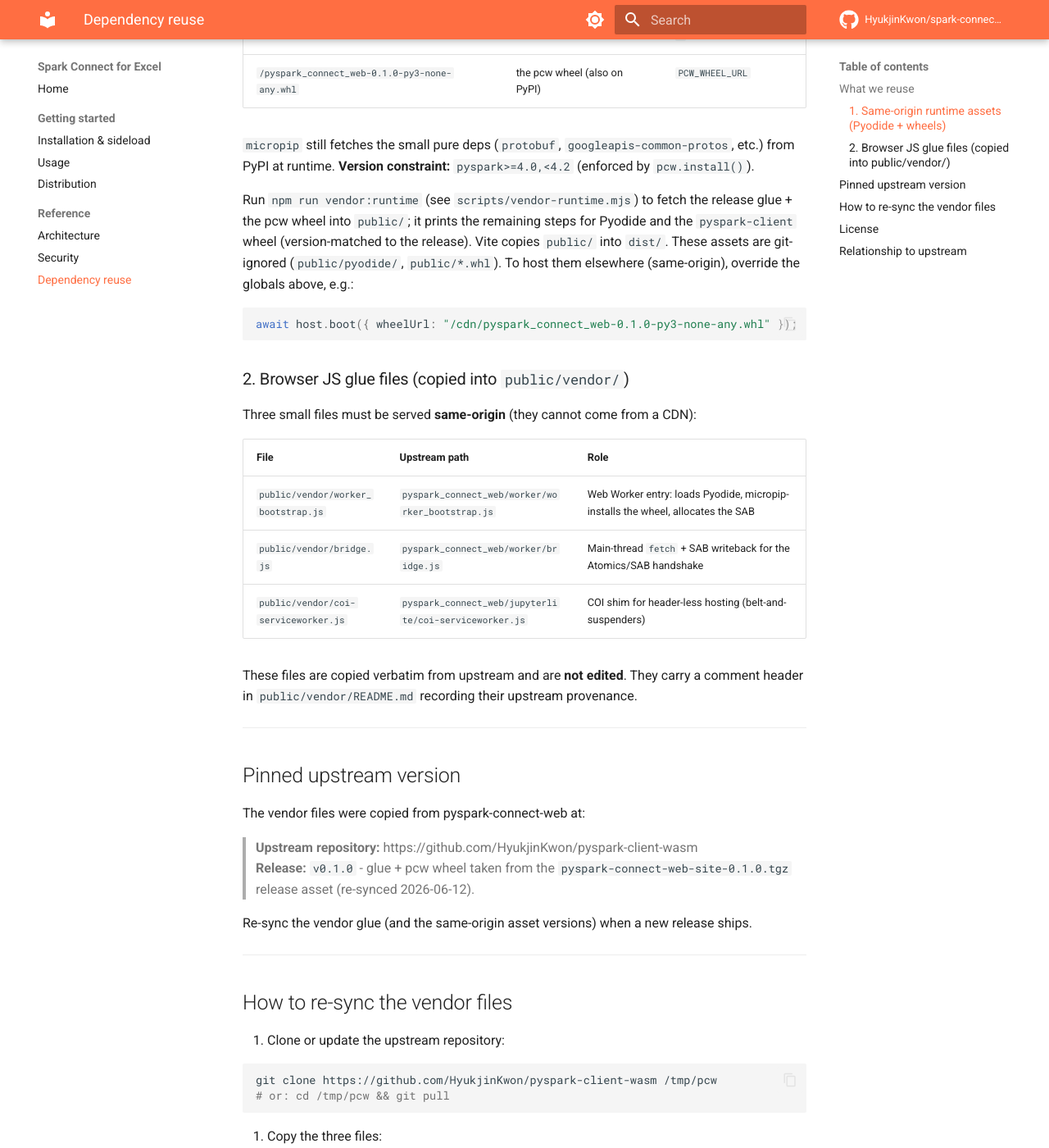
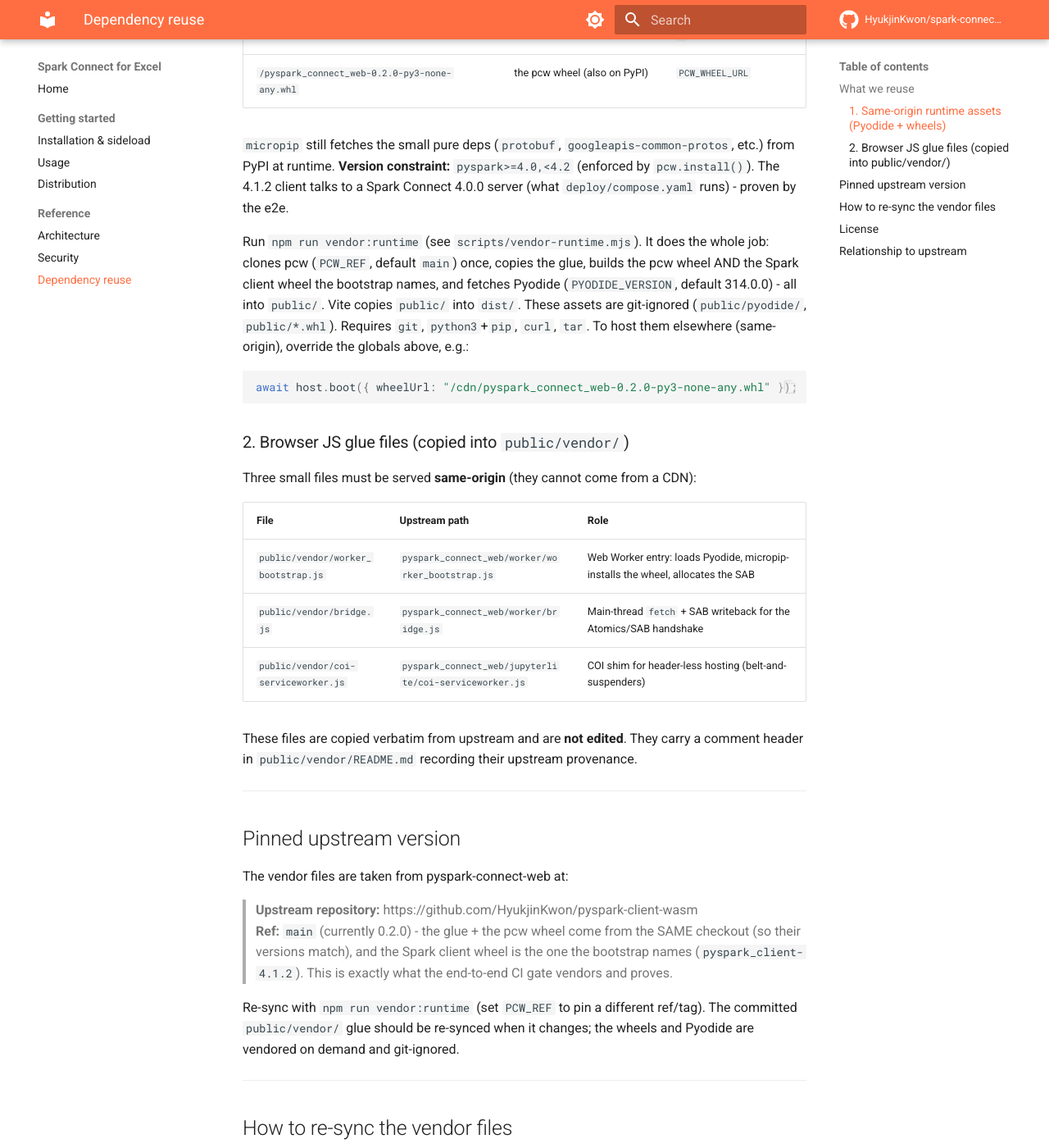
Before and after one commit to HyukjinKwon/spark-connect-excel, an MkDocs documentation site: the page built from docs/reuse.md, in a window 1280 px wide and 1400 px high, scrolled down 841 px. Shown: the whole window at 82% size. Built offline with MkDocs 1.6.1 and Material for MkDocs 9.7.7, drawn with Linux system fonts in a browser that asks for light colours; comment, search, counter and statistics services are not loaded; some of the changed text lies outside the part shown.

Commit message:
Use live e2e screenshot; reconcile vendoring to the proven pcw main config
- README + docs now show the real running-query screenshot captured by the
  green end-to-end run (live Spark SQL + rendered chart); drop the static one.
- e2e-full is now an always-on gate (push/PR) and runs the SAME vendoring
  script users run (npm run vendor:runtime), so the gate proves the quickstart
  path: pcw main glue + pcw 0.2.0 wheel + pyspark_client-4.1.2 + Pyodide 314,
  all same-origin, against a Spark Connect 4.0.0 server.
- vendor-runtime.mjs now does the whole job (clone pcw, build both wheels,
  fetch Pyodide) and cleans stale wheels first; sync committed public/vendor
  glue to main; align docs/reuse.md + provenance READMEs; ignore .vendor-tmp.

Co-authored-by: Isaac

````diff
--- a/docs/reuse.md
+++ b/docs/reuse.md
@@ -27,27 +27,30 @@
 pyspark-connect-web's own build and vendored into `public/` (git-ignored - they
 are large):
 
-As of release v0.1.0:
+These are the exact assets the end-to-end CI gate vendors (from pcw `main`,
+currently 0.2.0):
 
 | Asset (served at site root) | What | Override global |
 |-----------------------------|------|-----------------|
-| `/pyodide/` (`pyodide.mjs`) | Pyodide distribution | `PCW_PYODIDE_INDEX_URL` |
+| `/pyodide/` (`pyodide.mjs`) | Pyodide distribution (314.0.0) | `PCW_PYODIDE_INDEX_URL` |
 | `/pyspark_client-4.1.2-py3-none-any.whl` | Spark Connect client wheel | `PCW_PYSPARK_WHEEL_URL` |
-| `/pyspark_connect_web-0.1.0-py3-none-any.whl` | the pcw wheel (also on PyPI) | `PCW_WHEEL_URL` |
+| `/pyspark_connect_web-0.2.0-py3-none-any.whl` | the pcw wheel (also on PyPI) | `PCW_WHEEL_URL` |
 
 `micropip` still fetches the small pure deps (`protobuf`,
 `googleapis-common-protos`, etc.) from PyPI at runtime. **Version constraint:**
-`pyspark>=4.0,<4.2` (enforced by `pcw.install()`).
+`pyspark>=4.0,<4.2` (enforced by `pcw.install()`). The 4.1.2 client talks to a
+Spark Connect 4.0.0 server (what `deploy/compose.yaml` runs) - proven by the e2e.
 
-Run `npm run vendor:runtime` (see `scripts/vendor-runtime.mjs`) to fetch the
-release glue + the pcw wheel into `public/`; it prints the remaining steps for
-Pyodide and the `pyspark-client` wheel (version-matched to the release). Vite
-copies `public/` into `dist/`. These assets are git-ignored
-(`public/pyodide/`, `public/*.whl`). To host them elsewhere (same-origin),
-override the globals above, e.g.:
+Run `npm run vendor:runtime` (see `scripts/vendor-runtime.mjs`). It does the
+whole job: clones pcw (`PCW_REF`, default `main`) once, copies the glue, builds
+the pcw wheel AND the Spark client wheel the bootstrap names, and fetches Pyodide
+(`PYODIDE_VERSION`, default 314.0.0) - all into `public/`. Vite copies `public/`
+into `dist/`. These assets are git-ignored (`public/pyodide/`, `public/*.whl`).
+Requires `git`, `python3`+`pip`, `curl`, `tar`. To host them elsewhere
+(same-origin), override the globals above, e.g.:
 
 ```ts
-await host.boot({ wheelUrl: "/cdn/pyspark_connect_web-0.1.0-py3-none-any.whl" });
+await host.boot({ wheelUrl: "/cdn/pyspark_connect_web-0.2.0-py3-none-any.whl" });
 ```
 
 ### 2. Browser JS glue files (copied into `public/vendor/`)
@@ -68,14 +71,17 @@
 
 ## Pinned upstream version
 
-The vendor files were copied from pyspark-connect-web at:
+The vendor files are taken from pyspark-connect-web at:
 
 > **Upstream repository:** https://github.com/HyukjinKwon/pyspark-client-wasm
-> **Release:** `v0.1.0` - glue + pcw wheel taken from the
-> `pyspark-connect-web-site-0.1.0.tgz` release asset (re-synced 2026-06-12).
+> **Ref:** `main` (currently 0.2.0) - the glue + the pcw wheel come from the
+> SAME checkout (so their versions match), and the Spark client wheel is the one
+> the bootstrap names (`pyspark_client-4.1.2`). This is exactly what the
+> end-to-end CI gate vendors and proves.
 
-Re-sync the vendor glue (and the same-origin asset versions) when a new release
-ships.
+Re-sync with `npm run vendor:runtime` (set `PCW_REF` to pin a different
+ref/tag). The committed `public/vendor/` glue should be re-synced when it
+changes; the wheels and Pyodide are vendored on demand and git-ignored.
 
 ---
 
--- a/eslint.config.js
+++ b/eslint.config.js
@@ -3,7 +3,7 @@
 import tseslint from "typescript-eslint";
 
 export default tseslint.config(
-  { ignores: ["dist", "node_modules", "public/vendor", "coverage", "playwright-report"] },
+  { ignores: ["dist", "node_modules", "public/vendor", ".vendor-tmp", "coverage", "playwright-report"] },
   js.configs.recommended,
   ...tseslint.configs.recommended,
   {
````
Also changed, not shown: README.md (+2 -2 lines), docs/index.md (+3 -1 lines), docs/screenshots/web-demo-live.png (added), docs/screenshots/web-demo.png (deleted), 7 other files.
